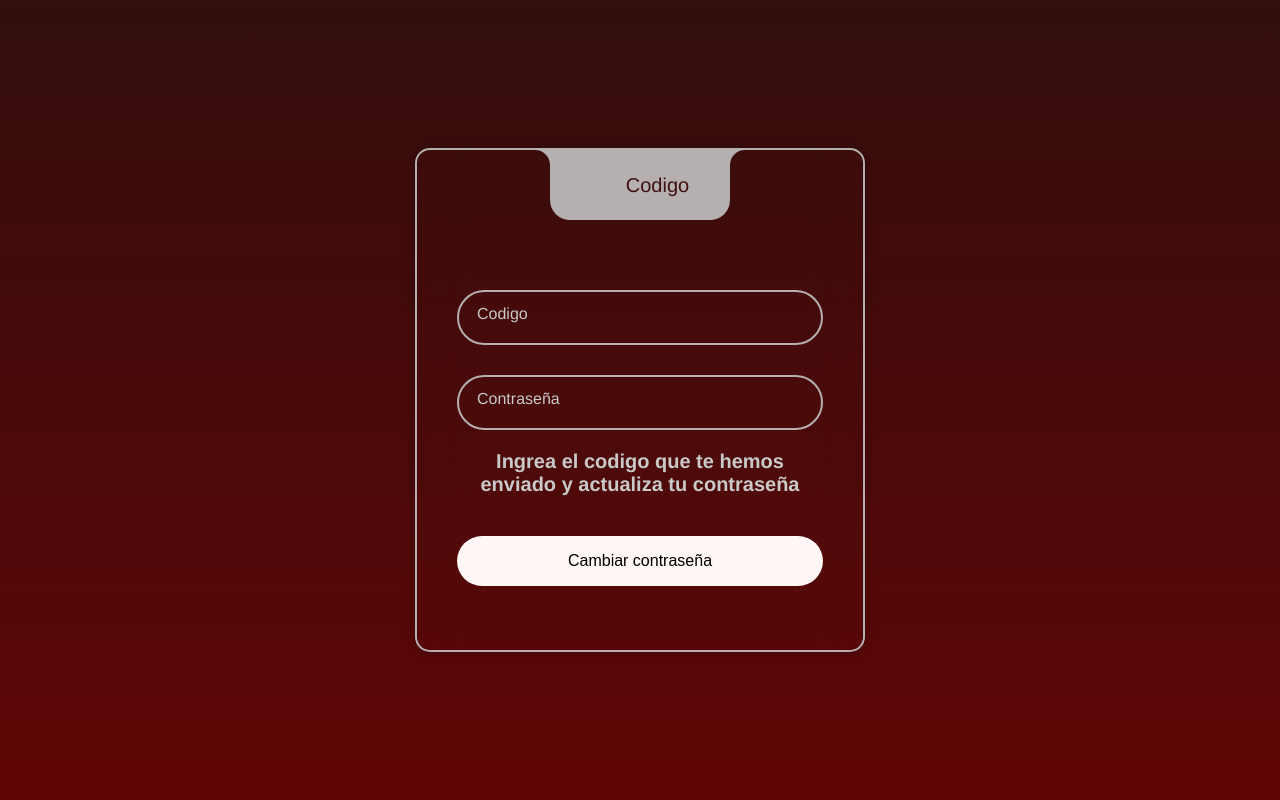
After one commit to kevincas427/Proyecto-SLAG, a Django app: page /codigo/ in a window 1280 px wide. The commit adds this page. Run offline with Django 5.2, Linux system fonts and the light colour scheme.

Commit message:
recuperar password
se agrego la recuperacion de la contraseña y otras cositas

```diff
--- a/prueba_Actualizado/prueba/urls.py
+++ b/prueba_Actualizado/prueba/urls.py
@@ -25,8 +25,9 @@ urlpatterns = [
     path('caballero', views.caballero, name="caballero"),
     path('sesion/',views.sesion, name='sesion'),
     path('logout/',views.signout,name='Logout'),
-    path('Olvido/',views.Olvido,name='Olvido'),
     path('nosotros/',views.nosotros,name='nosotros'),
     path('generic/',views.generic,name='generic'),
     path('elements/',views.elements,name='elements'),
+    path('olvido/',views.olvido,name='Olvido'),
+    path('codigo/',views.codigo,name='codigo'),
 ]
--- /dev/null
+++ b/prueba_Actualizado/slag/static/slag/css/olvido.css
@@ -0,0 +1,193 @@
+*{
+    padding: 0;
+    margin: 0;
+    box-sizing: border-box;
+}
+
+:root{
+    --second-color:#c9c9c9;
+    --primary-color:#b5afaf;
+    --black-color:#020101;
+}
+body{
+    background-position: center;
+    background:linear-gradient(#3f1111, #790808);
+    background-repeat: no-repeat;
+    background-size: cover;
+    background-attachment: fixed;
+
+}
+a{
+    color: var(--second-color);
+    text-decoration: none;
+
+}
+a:hover{
+    text-decoration: underline;
+}
+
+.container{
+    display: flex;
+    width: 100%;
+    min-height: 100vh;
+    justify-content: center;
+    align-items: center;
+    background-color: rgba(0,0,0,0.2);
+    font-family: 'Franklin Gothic Medium', 'Arial Narrow', Arial, sans-serif;
+
+}
+.login_container{
+    position: relative;
+    backdrop-filter: blur(25px);
+    width: 450px;
+    border: 2px solid var(--primary-color) ;
+    padding: 7.5em 2.5em 4em 2.5em;
+    border-radius: 15px;
+    box-shadow: 0px 0px 10px 2px rgba(0,0,0,0.2);
+    color: var(--second-color);
+}
+
+.login_title{
+    position: absolute;
+    left: 50%;
+    top: 0;
+    display: flex;
+    transform: translateX(-50%);
+    justify-content: center;
+    align-items: center;
+    width: 180px;
+    background-color: var(--primary-color);
+    border-radius:0 0 20px 20px ;
+    height: 70px;
+}
+
+.login_title span{
+    color: var(--black-color);
+    font-size: 20px;
+    color: #3f1111;
+    display: flex;
+    align-items: center;
+    justify-content: center;
+    margin-left: 35px;
+
+}
+
+.login_title::before{
+    content: "";
+    top: 0;
+    left: -30px;
+    position: absolute;
+    border-top-right-radius: 50%;
+    width: 30px;
+    height: 30px;
+    box-shadow:15px 0 0 0 var(--primary-color) ;
+    background: transparent;
+}
+
+.login_title::after{
+    content: "";
+    top: 0;
+    right: -30px;
+    position: absolute;
+    border-top-left-radius: 50%;
+    height: 30px;
+    width: 30px;
+    background: transparent;
+    box-shadow: -15px 0 0 0 var(--primary-color);
+}
+
+.input_wrapper{
+    position: relative;
+    flex-direction: column;
+    display: flex;
+    margin: 20px 0;
+    margin-top: 20px;
+}
+
+.input_wrapper h2{
+    font-size: 20px;
+    text-align: center;
+    font-family: 'Franklin Gothic Medium', 'Arial Narrow', Arial, sans-serif;
+}
+.input_field{
+    width: 100%;
+    font-size: 16px;
+    height: 55px;
+    color: var(--second-color);
+    background: transparent;
+    padding-inline: 20px 54px;
+    border-radius: 30px;
+    border: 2px solid var(--primary-color);
+    outline: none;
+}
+#user{
+    margin-bottom: 10px;
+
+}
+.label{
+    position: absolute;
+    transition: 0.2s;
+    top: 15px;
+    left: 20px;
+}
+
+.input_field:focus ~ .label,
+.input_field:valid .label {
+    position: absolute;
+    font-size: 14px;
+    top:-10px;
+    left:20px ;
+    background-color: var(--primary-color);
+    color: var(--black-color);
+    border-radius: 30px;
+    padding: 0 10px;
+}
+
+.icon{
+    position: absolute;
+    font-size: 20px;
+    top: 18px;
+    right: 25px;
+}
+
+.remember_forgot {
+    justify-content: space-between;
+    display: flex;
+    font-size: 15px;
+}
+
+.input-submit{
+    background: #fff6f6;
+    height: 50px;
+    width: 100%;
+    font-size: 16px;
+    border-radius: 30px;
+    cursor: pointer;
+    font-weight: 500;
+    border: none;
+    transition: 0.3s;
+    margin-top: 20px;
+}
+
+.input-submit:hover{
+    background: var(--second-color);
+}
+
+.signup{
+    text-align: center;
+
+}
+
+.signup a{
+    font-weight: 500;
+}
+
+
+@media only screen and (max-width: 564px){
+    .container{
+        padding: 20px
+    }
+    .login_container{
+        padding: 7.5em 1.5em 4em 1.5em;
+    }
+};
--- /dev/null
+++ b/prueba_Actualizado/slag/static/slag/js/codigo.js
@@ -0,0 +1,21 @@
+document
+  .getElementsByid("formulario")
+  .addEventListener('submit', async function (e) {
+    const password = document.getElementById("password");
+
+    if (password.length < 8) {
+      alert("La contraseña debe de tener almenos 8 caracteres");
+      e.preventDefault();
+      return
+    } else if (!/[A-Z]/.test(password)) {
+        alert("La contraseña debe tener al menos una mayusacula");
+        e.preventDefault();
+        return
+    } else if (!/[0-9]/.test(password) || !/[^A-Za-z0-9]/.test(password)) {
+        e.preventDefault();
+        alert("La contraseña debe tener almenos un simbolo y un numero");
+        return
+    } else {
+        alert('Contraseña actualizada con exito')
+    }
+  });
--- /dev/null
+++ b/prueba_Actualizado/slag/templates/slag/codigo.html
@@ -0,0 +1,49 @@
+{% load static %}
+<!DOCTYPE html>
+<html lang="en">
+  <head>
+    <meta charset="UTF-8" />
+    <meta name="viewport" content="width=device-width, initial-scale=1.0" />
+    <title>Document</title>
+    <link rel="stylesheet" href="{% static 'slag/css/olvido.css' %}" />
+    <link
+      rel="stylesheet"
+      href="https://cdnjs.cloudflare.com/ajax/libs/font-awesome/6.7.2/css/all.min.css"
+    />
+  </head>
+  <body>
+    <form method="POST" id="formulario">
+      {% csrf_token %}
+      <div class="container">
+        <div class="login_container">
+          <div class="login_title">
+            <span>Codigo</span>
+          </div>
+
+          <div class="input_wrapper">
+            <input type="number" id="user" class="input_field" name="codigo" />
+            <label for="user" class="label">Codigo</label>
+          </div>
+
+          <div class="input_wrapper">
+            <input type="text" id="password" class="input_field" name="new_password" />
+            <label for="user" class="label">Contraseña</label>
+          </div>
+          <div class="input_wrapper">
+            <h2>
+                Ingrea el codigo que te hemos enviado y actualiza tu contraseña
+            </h2>
+          </div>
+
+          <div class="input_boton">
+            <button type="submit" name="accion1" class="input-submit" value="recuperar"/>Cambiar contraseña</button>
+          </div>
+          {% for message in messages %}
+              <p>{{ message }}</p>
+          {% endfor %}
+        </div>
+      </div>
+  </form>
+  <script src="{% static 'slag/js/codigo.js' %}"></script>
+</body>
+</html>
--- a/prueba_Actualizado/slag/templates/slag/sesion.html
+++ b/prueba_Actualizado/slag/templates/slag/sesion.html
@@ -4,7 +4,7 @@
   <head>
     <meta charset="UTF-8" />
     <meta name="viewport" content="width=device-width, initial-scale=1.0" />
-    <title>Login Page</title>
+    <title>Login Page | SLAG</title>
     <link rel="stylesheet" href="{% static 'slag/css/secion.css' %}" />
   </head>
   <body>
@@ -31,11 +31,11 @@
           <a href="{%url 'Olvido'%}">¿Olvidaste tu contraseña?</a>
           {{error}}
           <p id="mensage-error2" data-error={{ error2|escape }}></p>
-          <button typr="submit" name="action" value="login">Iniciar Sesion</button>
+          <button type="submit" name="action" value="login">Iniciar Sesion</button>
         </form>
       </div>
       <div class="container-form">
-        <form class="sign-up" method="post" id="form-sesion">
+        <form class="sign-up" method="POST" id="form-sesion">
           {% csrf_token %}
           <h2>Registrarse</h2>
           <div class="social-networks">
--- /dev/null
+++ b/prueba_Actualizado/slag/utils.py
@@ -0,0 +1,4 @@
+import random
+
+def generar_codigo():
+    return str(random.randint(1000000,9999999))
--- a/prueba_Actualizado/slag/views.py
+++ b/prueba_Actualizado/slag/views.py
@@ -3,7 +3,11 @@ from .forms import RegistroForm
 from slag.models import *
 from django.db import IntegrityError
 from django.contrib.auth import login,logout,authenticate
-from django.http import JsonResponse
+from django.contrib.auth.models import User
+from django.core.mail import send_mail
+from django.contrib import messages
+from .utils import *
+
 # Create your views here.
 
 def sesion(request):
@@ -67,11 +71,56 @@ def dama(request):
     return render(request, 'slag/dama.html')
 def caballero(request):
     return render(request, 'slag/caballero.html')
-def Olvido(request):
-    return render(request,'Olvido.html')
 def nosotros(request):
     return render(request, 'slag/nosotros.html')
 def generic(request):
     return render(request, 'slag/generic.html' )
 def elements(request):
     return render(request, 'slag/elements.html' )
+
+
+
+def olvido(request):
+    if request.method == 'POST':
+        email = request.POST.get('correo')
+        try:
+            usuario = Usuario.objects.get(email=email)
+            codigo1 = generar_codigo()
+            request.session['codigo']=codigo1
+            request.session['usuario'] = usuario.id
+            request.session['correo'] = email
+
+            send_mail(
+                'codigo de recuperacion | SLAG',
+                f'tu codigo es: {codigo1} Recuerdalo',
+                'kevinyulian721@gmail.com',
+                [email],
+                fail_silently=False,
+            )
+            return redirect('codigo')
+        except Usuario.DoesNotExist:
+            return render(request, 'slag/olvido.html',{
+                'error3': 'El correo no se encuentra Registrado'
+            })
+    return render(request, 'slag/olvido.html')
+
+def codigo(request):
+    if request.method == 'POST':
+        code_insert = request.POST.get('codigo')
+        new_password = request.POST.get('new_password')
+        codigo_generado = request.session.get('codigo')
+        email = request.session.get('correo')
+        if len(new_password) < 8:
+            messages.error(request, 'La contraseña debe tener almenos 8 caracteres')
+        if not any(C.isupper() for C in new_password):
+            messages.error(request, 'La contraseña debe tener al menos una mayuscula')
+
+        if code_insert == codigo_generado:
+            user = Usuario.objects.get(email=email)
+            user.clave = new_password
+            user.save()
+            return redirect('sesion')
+        else:
+            messages.error(request, 'codigo ingresado incorrecto')
+
+    return render(request, 'slag/codigo.html')
```
Also changed, not shown: prueba_Actualizado/prueba/settings.py (+8 -0 lines), prueba_Actualizado/slag/templates/slag/inicio.html (deleted, +0 -26 lines), prueba_Actualizado/slag/templates/slag/olvido.html (added, +41 -0 lines), prueba_Actualizado/slag/templates/slag/password.html (added, +41 -0 lines), prueba_Actualizado/slag/static/slag/images/pic06.jpg (added).
